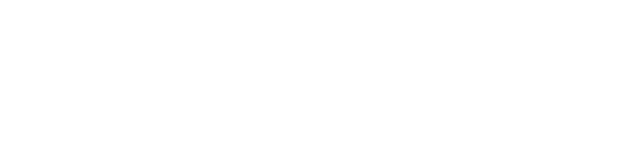
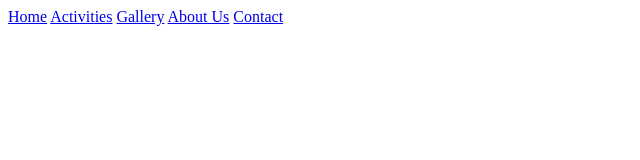
Before and after one commit to lillianmerrill27/nuclearclub, a plain HTML site: page calendar.html in a window 1280 px wide. Shown: the whole page, without its empty margins (0-640 px from the left). Drawn offline with Linux system fonts and the light colour scheme.

Commit message:
buttonzz :p

```diff
--- a/calendar.html
+++ b/calendar.html
@@ -6,6 +6,13 @@
         <link rel="index" href="./index.html">
         <body>
             <h1></h1>
+                <div class="topbuttons">
+                    <a href="index.html" class="button home-page">Home</a>
+                    <a href="activities.html" class="button political-page">Activities</a>
+                    <a href="gallery.html" class="button national-page">Gallery</a>
+                    <a href="about-us.html" class="button about-us-page">About Us</a>
+                    <a href="contact.html" class="button science-tech-page">Contact</a>
+                </div>
         </body>
     </head>
 </html>
```
Also changed, not shown: about-us.html (+7 -0 lines), activities.html (+7 -0 lines), contact.html (+7 -0 lines), gallery.html (+7 -0 lines).
